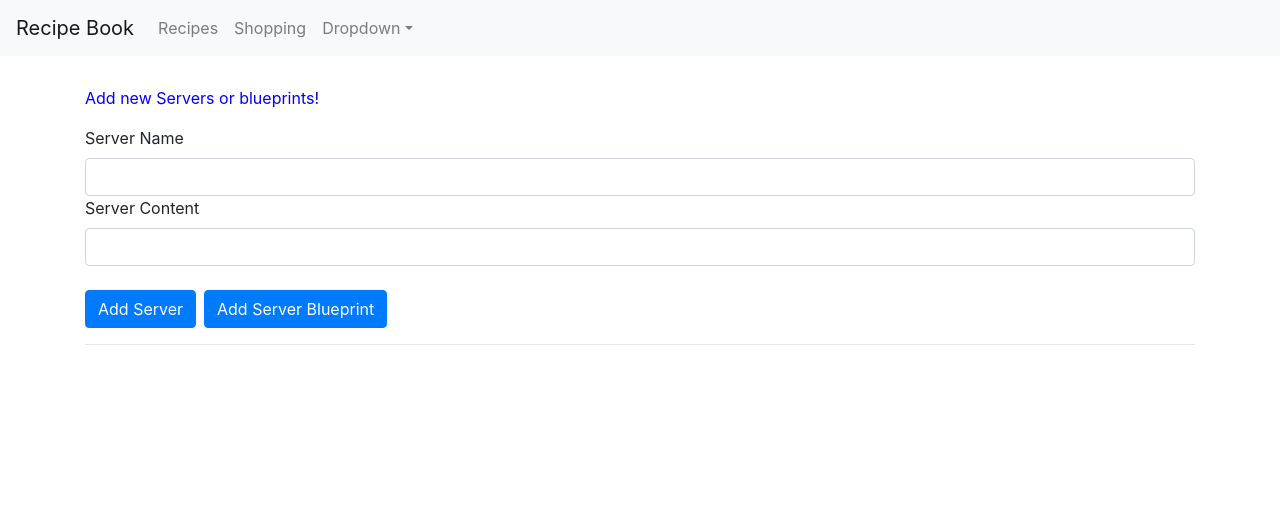
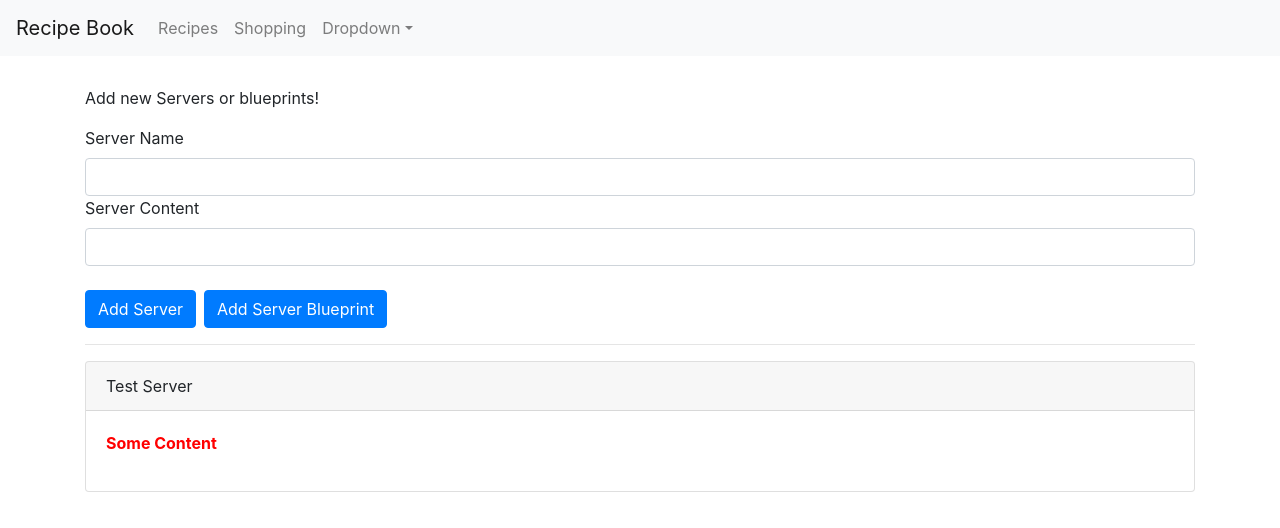
Before and after one commit to mallenswe/Angular-Learning, an Angular app in the folder my-first-app/: page / in a window 1280 px wide. Shown: the top 528 px of the page. Built offline with nearby package versions, Linux system fonts and the light colour scheme.

Commit message:
Angular-Learning: Deep Dive Life Cycles

```diff
--- a/my-first-app/src/app/app.module.ts
+++ b/my-first-app/src/app/app.module.ts
@@ -16,6 +16,8 @@ import { RecipeItemComponent } from './recipes/recipe-list/recipe-item/recipe-it
 import { ShoppingListComponent } from './shopping-list/shopping-list.component';
 import { ShoppingEditComponent } from './shopping-list/shopping-edit/shopping-edit.component';
 import { DeepdiveComponent } from './deepdive/deepdive.component';
+import { CockpitComponent } from './cockpit/cockpit.component';
+import { ServerElementComponent } from './server-element/server-element.component';
 
 @NgModule({
   declarations: [
@@ -31,7 +33,9 @@ import { DeepdiveComponent } from './deepdive/deepdive.component';
     RecipeItemComponent,
     ShoppingListComponent,
     ShoppingEditComponent,
-    DeepdiveComponent
+    DeepdiveComponent,
+    CockpitComponent,
+    ServerElementComponent
   ],
   imports: [
     BrowserModule,
--- /dev/null
+++ b/my-first-app/src/app/cockpit/cockpit.component.html
@@ -0,0 +1,27 @@
+<div class="row">
+  <div class="col-12">
+    <p>Add new Servers or blueprints!</p>
+    <label>Server Name</label>
+    <!-- <input type="text" class="form-control" [(ngModel)]="newServerName" /> -->
+    <input
+        type="text"
+        class="form-control"
+        #serverNameInput
+    />
+    <label>Server Content</label>
+    <!-- <input type="text" class="form-control" [(ngModel)]="newServerContent" /> -->
+    <input
+        type="text"
+        class="form-control"
+        #serverContentInput />
+    <br />
+    <button
+        class="btn btn-primary mr-2"
+        (click)="onAddServer(serverNameInput)">
+      Add Server
+    </button>
+    <button class="btn btn-primary" (click)="onAddBlueprint(serverNameInput)">
+      Add Server Blueprint
+    </button>
+  </div>
+</div>
--- /dev/null
+++ b/my-first-app/src/app/cockpit/cockpit.component.ts
@@ -0,0 +1,28 @@
+import { Component, OnInit, EventEmitter, Output, ViewChild, ElementRef } from '@angular/core';
+
+@Component({
+  selector: 'app-cockpit',
+  templateUrl: './cockpit.component.html',
+  styleUrls: ['./cockpit.component.css']
+})
+export class CockpitComponent implements OnInit {
+  @Output() serverCreated = new EventEmitter<{serverName: string, serverContent: string}>();
+  @Output() blueprintCreated = new EventEmitter<{blueprintName: string, blueprintContent: string}>();
+  // newServerName = '';
+  // newServerContent = '';
+  @ViewChild('serverContentInput', {static: true}) serverContentInput: ElementRef;
+
+  constructor() { }
+
+  ngOnInit() {
+  }
+
+  onAddServer(nameInput: HTMLInputElement) {
+    this.serverCreated.emit({serverName: nameInput.value, serverContent: this.serverContentInput.nativeElement.value});
+  }
+
+  onAddBlueprint(nameInput: HTMLInputElement) {
+    this.blueprintCreated.emit({blueprintName: nameInput.value, blueprintContent: this.serverContentInput.nativeElement.value});
+  }
+
+}
--- a/my-first-app/src/app/deepdive/deepdive.component.css
+++ b/my-first-app/src/app/deepdive/deepdive.component.css
@@ -1,7 +1,3 @@
 .container {
     margin-top: 30px;
   }
-
-  p {
-    color: blue;
-  }
--- a/my-first-app/src/app/deepdive/deepdive.component.html
+++ b/my-first-app/src/app/deepdive/deepdive.component.html
@@ -1,34 +1,15 @@
 <div class="container">
-        <div class="row">
-          <div class="col-12">
-            <p>Add new Servers or blueprints!</p>
-            <label>Server Name</label>
-            <input type="text" class="form-control" [(ngModel)]="newServerName">
-            <label>Server Content</label>
-            <input type="text" class="form-control" [(ngModel)]="newServerContent">
-            <br>
-            <button
-              class="btn btn-primary mr-2"
-              (click)="onAddServer()">Add Server</button>
-            <button
-              class="btn btn-primary"
-              (click)="onAddBlueprint()">Add Server Blueprint</button>
-          </div>
-        </div>
-        <hr>
-        <div class="row">
-          <div class="col-12">
-            <div
-              class="card mb-2"
-              *ngFor="let element of serverElements">
-              <div class="card-header">{{ element.name }}</div>
-              <div class="card-body">
-                <p>
-                  <strong *ngIf="element.type === 'server'" style="color: red">{{ element.content }}</strong>
-                  <em *ngIf="element.type === 'blueprint'">{{ element.content }}</em>
-                </p>
-              </div>
-            </div>
-          </div>
-        </div>
-      </div>
+  <app-cockpit
+    (serverCreated)="onServerAdded($event)"
+    (blueprintCreated)="onBlueprintAdded($event)"
+  ></app-cockpit>
+  <hr />
+  <div class="row">
+    <div class="col-12">
+      <app-server-element
+        *ngFor="let serverElement of serverElements"
+        [element]="serverElement"
+      ></app-server-element>
+    </div>
+  </div>
+</div>
--- a/my-first-app/src/app/deepdive/deepdive.component.ts
+++ b/my-first-app/src/app/deepdive/deepdive.component.ts
@@ -6,23 +6,22 @@ import { Component, OnInit } from '@angular/core';
   styleUrls: ['./deepdive.component.css']
 })
 export class DeepdiveComponent {
-  serverElements = [];
-  newServerName = '';
-  newServerContent = '';
+  serverElements = [{type: 'server', name: 'Test Server', content: 'Some Content'}];
 
-  onAddServer() {
+  onServerAdded(serverData: {serverName: string, serverContent: string}) {
     this.serverElements.push({
       type: 'server',
-      name: this.newServerName,
-      content: this.newServerContent
+      name: serverData.serverName,
+      content: serverData.serverContent
     });
   }
 
-  onAddBlueprint() {
+  onBlueprintAdded(blueprintData: {blueprintName: string, blueprintContent: string}) {
     this.serverElements.push({
       type: 'blueprint',
-      name: this.newServerName,
-      content: this.newServerContent
+      name: blueprintData.blueprintName,
+      content: blueprintData.blueprintContent
     });
+
   }
 }
--- /dev/null
+++ b/my-first-app/src/app/server-element/server-element.component.css
@@ -0,0 +1,4 @@
+
+  p {
+    color: blue;
+  }
--- /dev/null
+++ b/my-first-app/src/app/server-element/server-element.component.html
@@ -0,0 +1,11 @@
+<div class="card mb-2">
+  <div class="card-header">{{ element.name }}</div>
+  <div class="card-body">
+    <p>
+      <strong *ngIf="element.type === 'server'" style="color: red">{{
+        element.content
+      }}</strong>
+      <em *ngIf="element.type === 'blueprint'">{{ element.content }}</em>
+    </p>
+  </div>
+</div>
--- /dev/null
+++ b/my-first-app/src/app/server-element/server-element.component.ts
@@ -0,0 +1,65 @@
+import {
+  Component,
+  OnInit,
+  Input,
+  OnChanges,
+  SimpleChanges,
+  AfterContentInit,
+  AfterContentChecked,
+  AfterViewChecked,
+  AfterViewInit,
+  OnDestroy
+} from '@angular/core';
+
+@Component({
+  selector: 'app-server-element',
+  templateUrl: './server-element.component.html',
+  styleUrls: ['./server-element.component.css']
+})
+export class ServerElementComponent implements
+  OnInit,
+  OnChanges,
+  AfterContentInit,
+  AfterContentChecked,
+  AfterViewInit,
+  AfterViewChecked,
+  OnDestroy {
+  @Input() element: { type: string, name: string, content: string };
+
+  constructor() {
+    console.log('constructor called');
+  }
+
+  ngOnChanges(changes: SimpleChanges) {
+    console.log('changes called', { changes });
+  }
+
+  ngOnInit() {
+    console.log('init called');
+  }
+
+  // ngDoCheck() {
+  //   console.log('do check called')
+  // }
+
+  ngAfterContentInit() {
+    console.log('After Content Init');
+  }
+
+  ngAfterContentChecked() {
+    console.log('After content checked');
+  }
+
+  ngAfterViewInit() {
+    console.log('after view init');
+  }
+
+  ngAfterViewChecked() {
+    console.log('after view checked');
+  }
+
+  ngOnDestroy() {
+    console.log('on destroy');
+  }
+
+}
```
Also changed, not shown: my-first-app/src/app/cockpit/cockpit.component.css (added).
